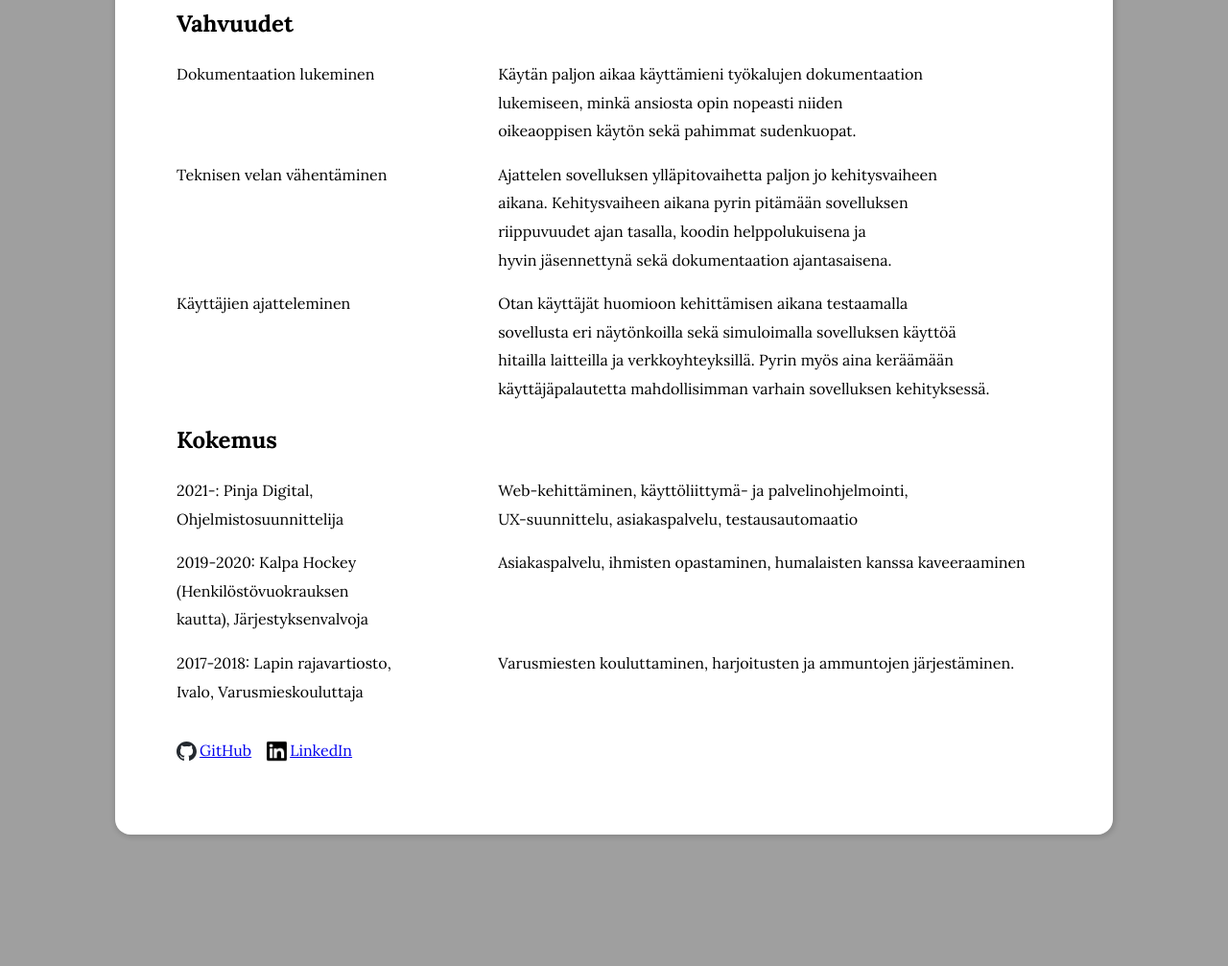
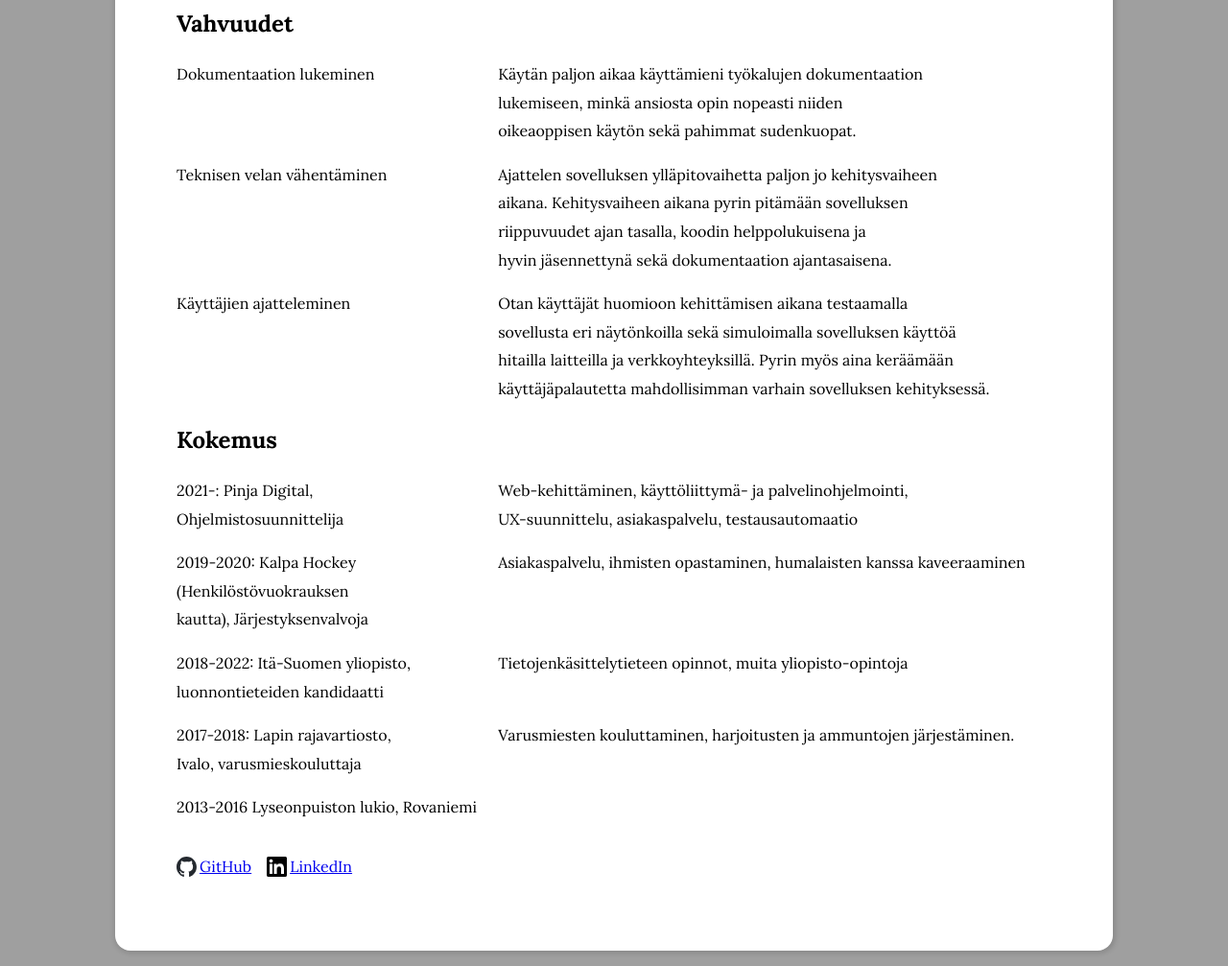
Before and after one commit to ArttuOll/CV, a plain HTML site: page index.html in a window 1280 px wide. Shown: the part 1487-2494 px from the top of the page at 96% size. Before the commit the page ends 2373 px from the top, so only its background shows below. Drawn offline with Linux system fonts and the light colour scheme.

Commit message:
Add education

```diff
--- a/index.html
+++ b/index.html
@@ -160,13 +160,22 @@
             kaveeraaminen
           </dd>
           <dt>
+            <time datetime="2019">2018-2022:</time>
+            Itä-Suomen yliopisto, luonnontieteiden kandidaatti
+          </dt>
+          <dd>Tietojenkäsittelytieteen opinnot, muita yliopisto-opintoja</dd>
+          <dt>
             <time datetime="2017">2017-2018:</time>
-            Lapin rajavartiosto, Ivalo, Varusmieskouluttaja
+            Lapin rajavartiosto, Ivalo, varusmieskouluttaja
           </dt>
           <dd>
             Varusmiesten kouluttaminen, harjoitusten ja ammuntojen
             järjestäminen.
           </dd>
+          <dt>
+            <time datetime="2013">2013-2016</time>
+            Lyseonpuiston lukio, Rovaniemi
+          </dt>
         </dl>
       </section>
     </main>
```
